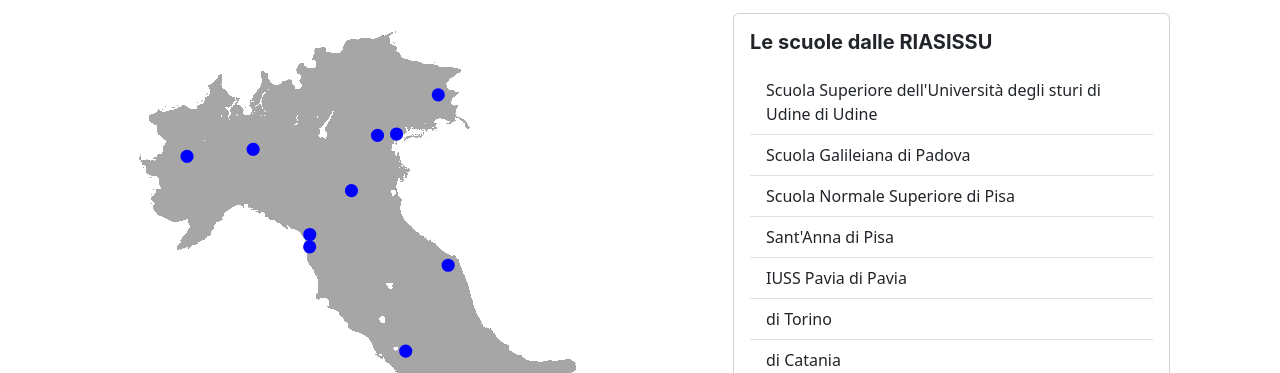
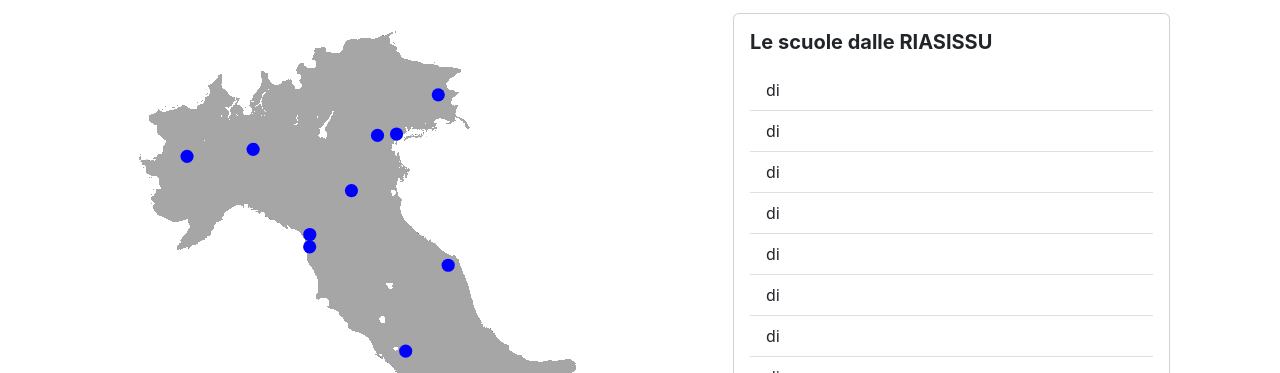
Before and after one commit to riasissu/sito-riasissu, a Vue app in the folder frontend/: page /mappa in a window 1280 px wide. Shown: the part 427-800 px from the top of the page. Built offline with nearby package versions, Linux system fonts and the light colour scheme.

Commit message:
rimosse informazioni superflue scuole

```diff
--- a/frontend/src/storage/index.js
+++ b/frontend/src/storage/index.js
@@ -1,94 +1,94 @@
 export default{
     listaScuole:[
         {
-            citta:"Udine",
+            citta:"",
             posizione:[46.06982650739168, 13.234095393013046],
-            nome:"Scuola Superiore dell'Università degli sturi di Udine",
-            descrizione:"Vieni a Udine",
+            nome:"",
+            descrizione:"",
             id:1,
-            sito:'https://scuolasuperiore.uniud.it/',
-            img:'supe-udine.jpeg'
+            sito:'',
+            img:''
         },
         {
-            citta:"Padova",
+            citta:"",
             posizione:[45.410318542923285, 11.895031184583555],
-            nome:"Scuola Galileiana",
-            descrizione:"Lorem ipsum dolor sit amet consectetur, adipisicing elit. Omnis non placeat, quos corporis obcaecati cupiditate est excepturi eos hic molestiae amet quo, officia perspiciatis consectetur id ipsa fugiat voluptate nesciunt!" ,
+            nome:"",
+            descrizione:"" ,
             id:2,
-            sito:"https://www.unipd-scuolagalileiana.it/",
-            img:'galileiana-padova.jpg'
+            sito:"",
+            img:''
         },
         {
-            citta:"Pisa",
+            citta:"",
             posizione:[43.6, 10.400438438165256],
-            nome:"Scuola Normale Superiore",
-            descrizione:"Lorem ipsum dolor sit amet consectetur, adipisicing elit. Omnis non placeat, quos corporis obcaecati cupiditate est excepturi eos hic molestiae amet quo, officia perspiciatis consectetur id ipsa fugiat voluptate nesciunt!",
+            nome:"",
+            descrizione:"",
             id:3,
-            sito:'https://www.sns.it/it',
-            img:'normale-pisa.jpg'
+            sito:'',
+            img:''
         },
         { /* Posizioni modificate per essere distinte */
-            citta:"Pisa",
+            citta:"",
             posizione:[43.8, 10.40273496891617],
-            nome:"Sant'Anna",
+            nome:"",
             descrizione:"",
             id:4,
-            sito:'https://www.santannapisa.it/it',
-            img:'santanna-pisa.jpg'
+            sito:'',
+            img:''
         },
         {
-            citta:"Pavia",
+            citta:"",
             posizione:[45.18484990797697, 9.154252526907126],
-            nome:"IUSS Pavia",
-            descrizione:"Lorem ipsum dolor sit amet consectetur, adipisicing elit. Omnis non placeat, quos corporis obcaecati cupiditate est excepturi eos hic molestiae amet quo, officia perspiciatis consectetur id ipsa fugiat voluptate nesciunt!",
+            nome:"",
+            descrizione:"",
             id:5,
-            sito:'https://www.iusspavia.it/it',
-            img:'iuss-pavia.png'
+            sito:'',
+            img:''
         },
         {
-            citta:"Torino",
+            citta:"",
             posizione:[45.07114909518141, 7.697363869233653],
             nome:"",
             descrizione:"",
             id:6
         },
         {
-            citta:"Catania",
+            citta:"",
             posizione:[37.51774369576755, 15.073255968371292],
             nome:"",
             descrizione:"",
             id:7
         },
         {
-            citta:"Roma",
+            citta:"",
             posizione:[41.905304514866685, 12.516402426824817],
-            nome:"SSAS",
+            nome:"",
             descrizione:"",
             id:8
         },
         {
-            citta:"Macerata",
+            citta:"",
             posizione:[43.30022677671431, 13.452283725012233],
-            nome:"SSS Giacomo Leopardi",
+            nome:"",
             descrizione:"",
             id:9
         },
         {
-            citta:"Bologna",
+            citta:"",
             posizione:[44.514736476646675, 11.320873826889851],
-            nome:"Alma Mater Studiorum Universita Di Bologna ",
+            nome:" ",
             descrizione:"",
             id:10
         },
         {
-            citta:"Salerno",
+            citta:"",
             posizione:[40.33677543555516, 18.12434998261121],
             nome:"",
             descrizione:"",
             id:11
         },
         {
-            citta:"Venezia",
+            citta:"",
             posizione:[45.433145637957125, 12.31417017901805],
             nome:"",
             descrizione:"",
```
